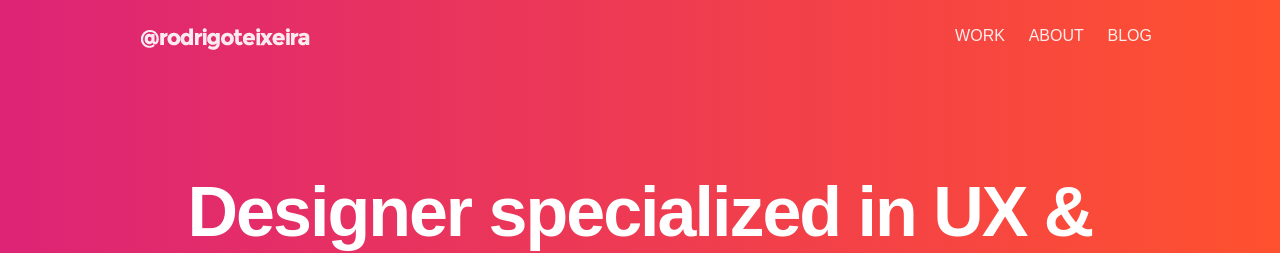
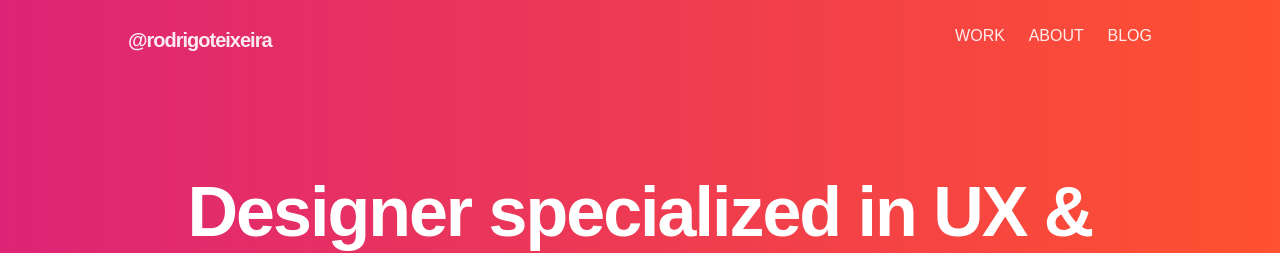
Before and after one commit to drigoteixeira/drigoteixeira.github.io, a Jekyll site: the page built from index.html, in a window 1280 px wide. Shown: the top 253 px of the page. Built offline with Jekyll 4.4.1, drawn with Linux system fonts in a browser that asks for light colours; nearby versions of some CDN libraries.

Commit message:
Update logo

```diff
--- a/_includes/header.html
+++ b/_includes/header.html
@@ -2,7 +2,7 @@
 	<div class="container">
 		<div class="row">
 			<div class="six columns">
-				<div class="logo"><a href="/"><img src="/img/logo.png" width="auto" alt="Rodrigo Teixeira - UI Designer"></a></div>
+				<div class="logo"><h1><a href="/">@rodrigoteixeira</a></h1></div>
 			</div>
 			<div class="six columns">
 				<nav>
--- a/_scss/layout.scss
+++ b/_scss/layout.scss
@@ -51,10 +51,21 @@ HEADER
 
 
 .logo {
-    padding: 15px 0;
+    padding: 5px 0;
+    font-family: 'Montserrat', sans-serif;
+    font-weight: 300;
 }
 
-.logo a:hover {
+.logo h1 {
+    font-size: 20px;
+    letter-spacing: -1px;
+}
+
+.logo h1 a {
+    color: $white;
+}
+
+.logo h1 a:hover {
     text-decoration: none;
     border: none;
 }
```
Also changed, not shown: img/logo.png (deleted).
